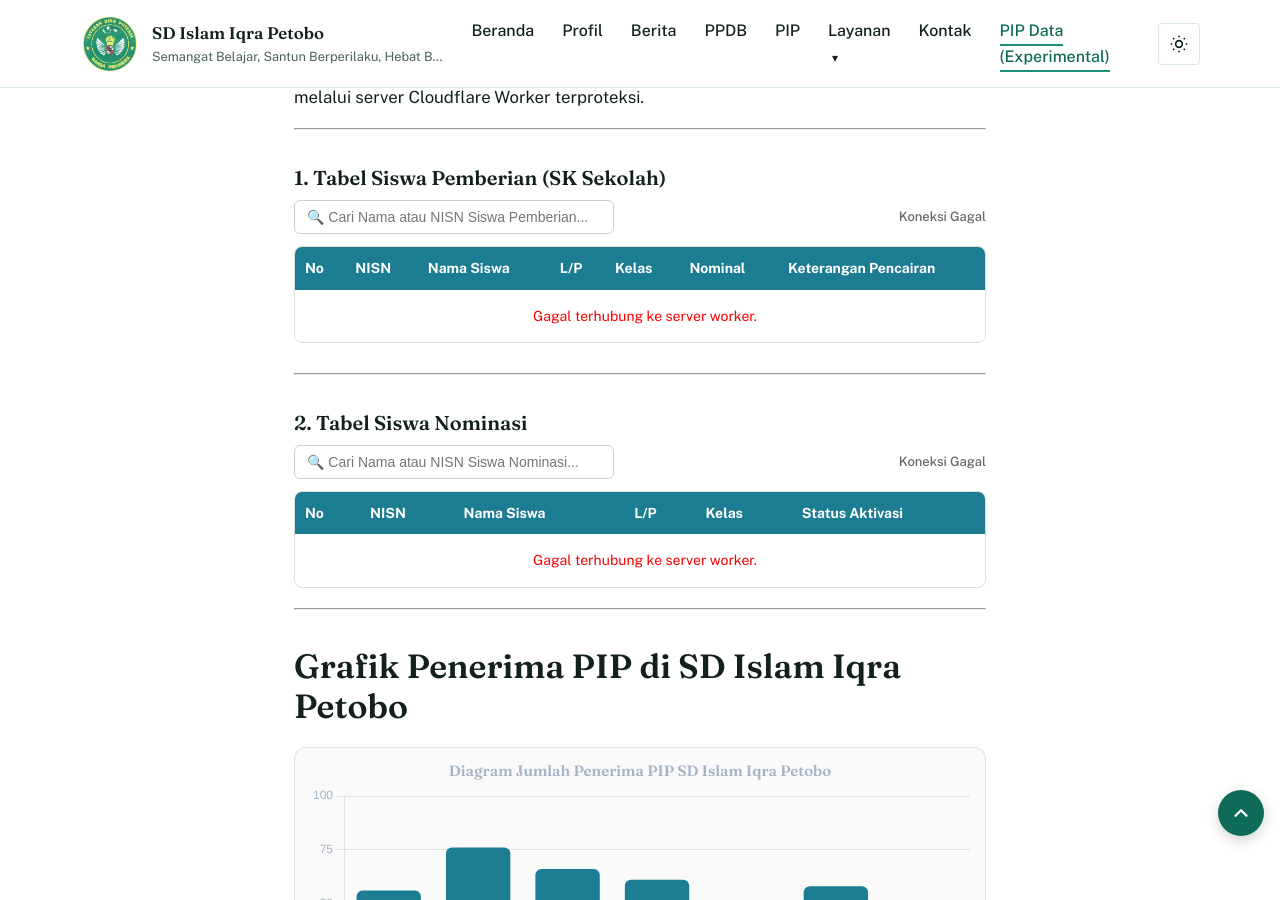
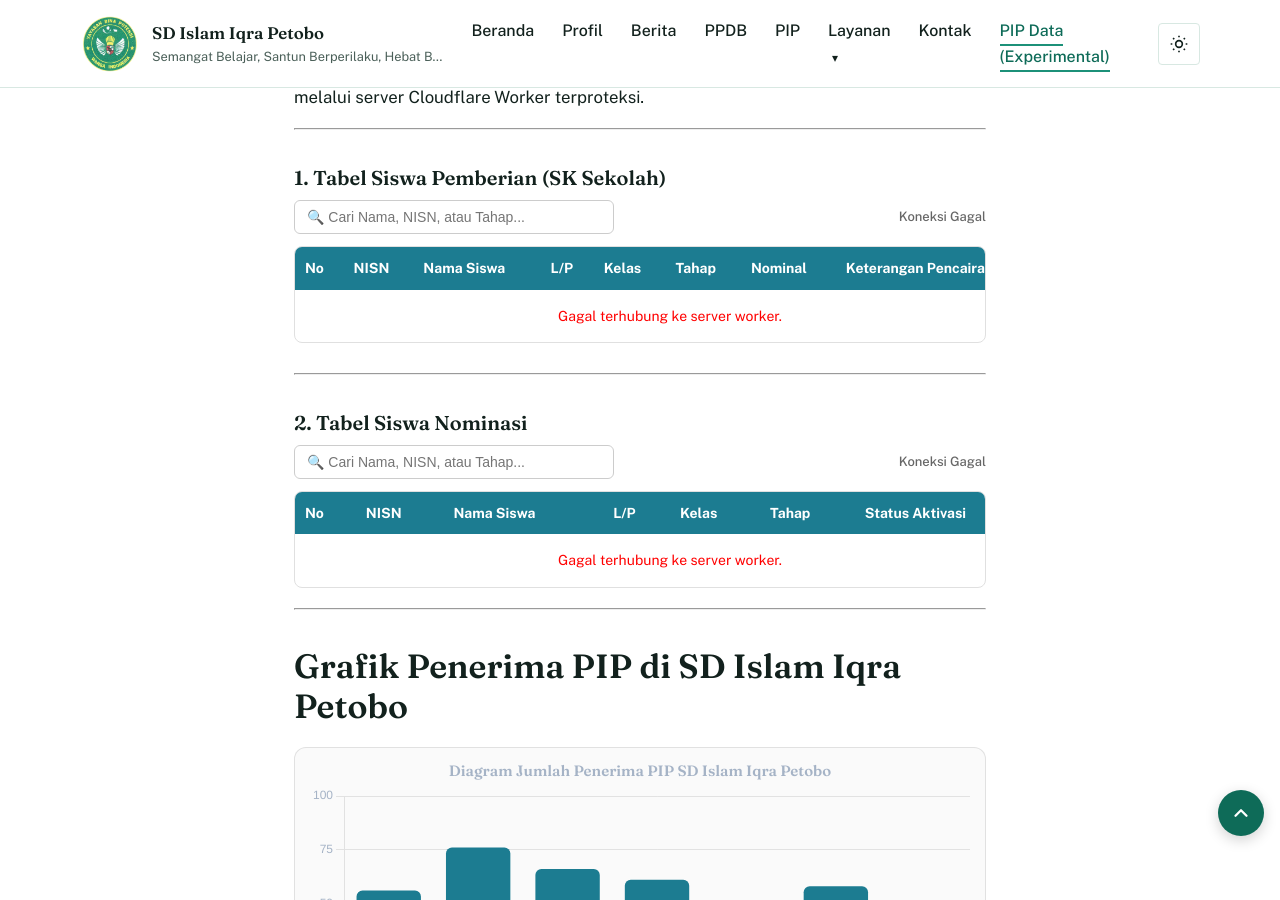
Before and after one commit to IQRADevl/iqradevl.github.io, a Jekyll site: the page built from pipdata.md, in a window 1280 px wide and 900 px high, scrolled down 1377 px. Built offline with Jekyll 4.4.1, drawn with Linux system fonts in a browser that asks for light colours; some of the changed text lies outside the part shown.

Commit message:
Update pipdata.md

```diff
--- a/pipdata.md
+++ b/pipdata.md
@@ -28,12 +28,12 @@ Berikut adalah data terkini yang langsung disinkronkan dari sistem PIP Kemendikd
 
 ### 1. Tabel Siswa Pemberian (SK Sekolah)
 <div style="margin-bottom: 12px; display: flex; justify-content: space-between; align-items: center; flex-wrap: wrap; gap: 10px;">
-  <input type="text" id="searchPemberian" placeholder="🔍 Cari Nama atau NISN Siswa Pemberian..." style="padding: 8px 12px; width: 100%; max-width: 320px; border: 1px solid #ccc; border-radius: 6px; font-size: 14px;">
+  <input type="text" id="searchPemberian" placeholder="🔍 Cari Nama, NISN, atau Tahap..." style="padding: 8px 12px; width: 100%; max-width: 320px; border: 1px solid #ccc; border-radius: 6px; font-size: 14px;">
   <span id="countPemberian" style="font-size: 13px; color: #666; font-weight: 500;">Memuat jumlah data...</span>
 </div>
 
 <div class="table-responsive" style="overflow-x: auto; margin-bottom: 30px; border-radius: 8px; border: 1px solid #e0e0e0;">
-  <table id="tablePemberian" class="table table-bordered table-striped" style="width:100%; min-width: 700px; font-size: 14px; border-collapse: collapse; margin-bottom: 0;">
+  <table id="tablePemberian" class="table table-bordered table-striped" style="width:100%; min-width: 750px; font-size: 14px; border-collapse: collapse; margin-bottom: 0;">
     <thead>
       <tr style="background: #1c7c91; color: white; text-align: left;">
         <th style="padding: 10px;">No</th>
@@ -41,12 +41,13 @@ Berikut adalah data terkini yang langsung disinkronkan dari sistem PIP Kemendikd
         <th style="padding: 10px;">Nama Siswa</th>
         <th style="padding: 10px;">L/P</th>
         <th style="padding: 10px;">Kelas</th>
+        <th style="padding: 10px;">Tahap</th>
         <th style="padding: 10px;">Nominal</th>
         <th style="padding: 10px;">Keterangan Pencairan</th>
       </tr>
     </thead>
     <tbody>
-      <tr><td colspan="7" style="text-align: center; padding: 20px;">Memuat data Pemberian...</td></tr>
+      <tr><td colspan="8" style="text-align: center; padding: 20px;">Memuat data Pemberian...</td></tr>
     </tbody>
   </table>
 </div>
@@ -55,12 +56,12 @@ Berikut adalah data terkini yang langsung disinkronkan dari sistem PIP Kemendikd
 
 ### 2. Tabel Siswa Nominasi
 <div style="margin-bottom: 12px; display: flex; justify-content: space-between; align-items: center; flex-wrap: wrap; gap: 10px;">
-  <input type="text" id="searchNominasi" placeholder="🔍 Cari Nama atau NISN Siswa Nominasi..." style="padding: 8px 12px; width: 100%; max-width: 320px; border: 1px solid #ccc; border-radius: 6px; font-size: 14px;">
+  <input type="text" id="searchNominasi" placeholder="🔍 Cari Nama, NISN, atau Tahap..." style="padding: 8px 12px; width: 100%; max-width: 320px; border: 1px solid #ccc; border-radius: 6px; font-size: 14px;">
   <span id="countNominasi" style="font-size: 13px; color: #666; font-weight: 500;">Memuat jumlah data...</span>
 </div>
 
 <div class="table-responsive" style="overflow-x: auto; margin-bottom: 20px; border-radius: 8px; border: 1px solid #e0e0e0;">
-  <table id="tableNominasi" class="table table-bordered table-striped" style="width:100%; min-width: 700px; font-size: 14px; border-collapse: collapse; margin-bottom: 0;">
+  <table id="tableNominasi" class="table table-bordered table-striped" style="width:100%; min-width: 750px; font-size: 14px; border-collapse: collapse; margin-bottom: 0;">
     <thead>
       <tr style="background: #1c7c91; color: white; text-align: left;">
         <th style="padding: 10px;">No</th>
@@ -68,11 +69,12 @@ Berikut adalah data terkini yang langsung disinkronkan dari sistem PIP Kemendikd
         <th style="padding: 10px;">Nama Siswa</th>
         <th style="padding: 10px;">L/P</th>
         <th style="padding: 10px;">Kelas</th>
+        <th style="padding: 10px;">Tahap</th>
         <th style="padding: 10px;">Status Aktivasi</th>
       </tr>
     </thead>
     <tbody>
-      <tr><td colspan="6" style="text-align: center; padding: 20px;">Memuat data Nominasi...</td></tr>
+      <tr><td colspan="7" style="text-align: center; padding: 20px;">Memuat data Nominasi...</td></tr>
     </tbody>
   </table>
 </div>
@@ -108,14 +110,14 @@ Berikut adalah data terkini yang langsung disinkronkan dari sistem PIP Kemendikd
           countSpan.textContent = `Total: ${rows.length} siswa`;
 
           if (rows.length === 0) {
-            tbody.innerHTML = '<tr><td colspan="7" style="text-align: center; padding: 15px;">Tidak ada data ditemukan.</td></tr>';
+            tbody.innerHTML = '<tr><td colspan="8" style="text-align: center; padding: 15px;">Tidak ada data ditemukan.</td></tr>';
             return;
           }
 
           function renderTablePemberian(dataList) {
             tbody.innerHTML = '';
             if (dataList.length === 0) {
-              tbody.innerHTML = '<tr><td colspan="7" style="text-align: center; padding: 15px;">Data tidak ditemukan dalam pencarian.</td></tr>';
+              tbody.innerHTML = '<tr><td colspan="8" style="text-align: center; padding: 15px;">Data tidak ditemukan dalam pencarian.</td></tr>';
               return;
             }
             dataList.forEach((row, index) => {
@@ -126,6 +128,7 @@ Berikut adalah data terkini yang langsung disinkronkan dari sistem PIP Kemendikd
                 <td style="padding: 8px 10px; font-weight: 500;">${row.nama_pd || '-'}</td>
                 <td style="padding: 8px 10px;">${row.jenis_kelamin || '-'}</td>
                 <td style="padding: 8px 10px;">${row.rombel || row.kelas || '-'}</td>
+                <td style="padding: 8px 10px; text-align: center; font-weight: 600;">${row.tahap_id || '-'}</td>
                 <td style="padding: 8px 10px; color: #0e6b58; font-weight: 600;">${row.nominal || '-'}</td>
                 <td style="padding: 8px 10px;">${row.keterangan_pencairan || '-'}</td>
               `;
@@ -140,19 +143,20 @@ Berikut adalah data terkini yang langsung disinkronkan dari sistem PIP Kemendikd
             const filtered = rows.filter(r => {
               const nisn = (r.nisn || '').toLowerCase();
               const nama = (r.nama_pd || '').toLowerCase();
-              return nisn.includes(keyword) || nama.includes(keyword);
+              const tahap = (r.tahap_id || '').toLowerCase();
+              return nisn.includes(keyword) || nama.includes(keyword) || tahap.includes(keyword);
             });
             renderTablePemberian(filtered);
           });
 
         } else {
           countSpan.textContent = 'Gagal memuat';
-          tbody.innerHTML = `<tr><td colspan="7" style="text-align: center; padding: 15px; color: red;">Gagal memuat: ${res.message || 'Sesi kedaluwarsa / Token salah'}</td></tr>`;
+          tbody.innerHTML = `<tr><td colspan="8" style="text-align: center; padding: 15px; color: red;">Gagal memuat: ${res.message || 'Sesi kedaluwarsa / Token salah'}</td></tr>`;
         }
       })
       .catch(err => {
         document.getElementById('countPemberian').textContent = 'Koneksi Gagal';
-        document.querySelector('#tablePemberian tbody').innerHTML = '<tr><td colspan="7" style="text-align: center; padding: 15px; color: red;">Gagal terhubung ke server worker.</td></tr>';
+        document.querySelector('#tablePemberian tbody').innerHTML = '<tr><td colspan="8" style="text-align: center; padding: 15px; color: red;">Gagal terhubung ke server worker.</td></tr>';
       });
 
     // --- 2. HANDLE DATA NOMINASI ---
@@ -168,14 +172,14 @@ Berikut adalah data terkini yang langsung disinkronkan dari sistem PIP Kemendikd
           countSpan.textContent = `Total: ${rows.length} siswa`;
 
           if (rows.length === 0) {
-            tbody.innerHTML = '<tr><td colspan="6" style="text-align: center; padding: 15px;">Tidak ada data ditemukan.</td></tr>';
+            tbody.innerHTML = '<tr><td colspan="7" style="text-align: center; padding: 15px;">Tidak ada data ditemukan.</td></tr>';
             return;
           }
 
           function renderTableNominasi(dataList) {
             tbody.innerHTML = '';
             if (dataList.length === 0) {
-              tbody.innerHTML = '<tr><td colspan="6" style="text-align: center; padding: 15px;">Data tidak ditemukan dalam pencarian.</td></tr>';
+              tbody.innerHTML = '<tr><td colspan="7" style="text-align: center; padding: 15px;">Data tidak ditemukan dalam pencarian.</td></tr>';
               return;
             }
             dataList.forEach((row, index) => {
@@ -186,6 +190,7 @@ Berikut adalah data terkini yang langsung disinkronkan dari sistem PIP Kemendikd
                 <td style="padding: 8px 10px; font-weight: 500;">${row.nama_pd || '-'}</td>
                 <td style="padding: 8px 10px;">${row.jenis_kelamin || '-'}</td>
                 <td style="padding: 8px 10px;">${row.rombel || row.kelas || '-'}</td>
+                <td style="padding: 8px 10px; text-align: center; font-weight: 600;">${row.tahap_id || '-'}</td>
                 <td style="padding: 8px 10px;">${row.aktif || row.keterangan_pencairan || '-'}</td>
               `;
               tbody.appendChild(tr);
@@ -199,19 +204,20 @@ Berikut adalah data terkini yang langsung disinkronkan dari sistem PIP Kemendikd
             const filtered = rows.filter(r => {
               const nisn = (r.nisn || '').toLowerCase();
               const nama = (r.nama_pd || '').toLowerCase();
-              return nisn.includes(keyword) || nama.includes(keyword);
+              const tahap = (r.tahap_id || '').toLowerCase();
+              return nisn.includes(keyword) || nama.includes(keyword) || tahap.includes(keyword);
             });
             renderTableNominasi(filtered);
           });
 
         } else {
           countSpan.textContent = 'Gagal memuat';
-          tbody.innerHTML = `<tr><td colspan="6" style="text-align: center; padding: 15px; color: red;">Gagal memuat: ${res.message || 'Sesi kedaluwarsa / Token salah'}</td></tr>`;
+          tbody.innerHTML = `<tr><td colspan="7" style="text-align: center; padding: 15px; color: red;">Gagal memuat: ${res.message || 'Sesi kedaluwarsa / Token salah'}</td></tr>`;
         }
       })
       .catch(err => {
         document.getElementById('countNominasi').textContent = 'Koneksi Gagal';
-        document.querySelector('#tableNominasi tbody').innerHTML = '<tr><td colspan="6" style="text-align: center; padding: 15px; color: red;">Gagal terhubung ke server worker.</td></tr>';
+        document.querySelector('#tableNominasi tbody').innerHTML = '<tr><td colspan="7" style="text-align: center; padding: 15px; color: red;">Gagal terhubung ke server worker.</td></tr>';
       });
   });
 </script>
```
Also changed, not shown: other parts of pipdata.md (+1 -1 lines).
